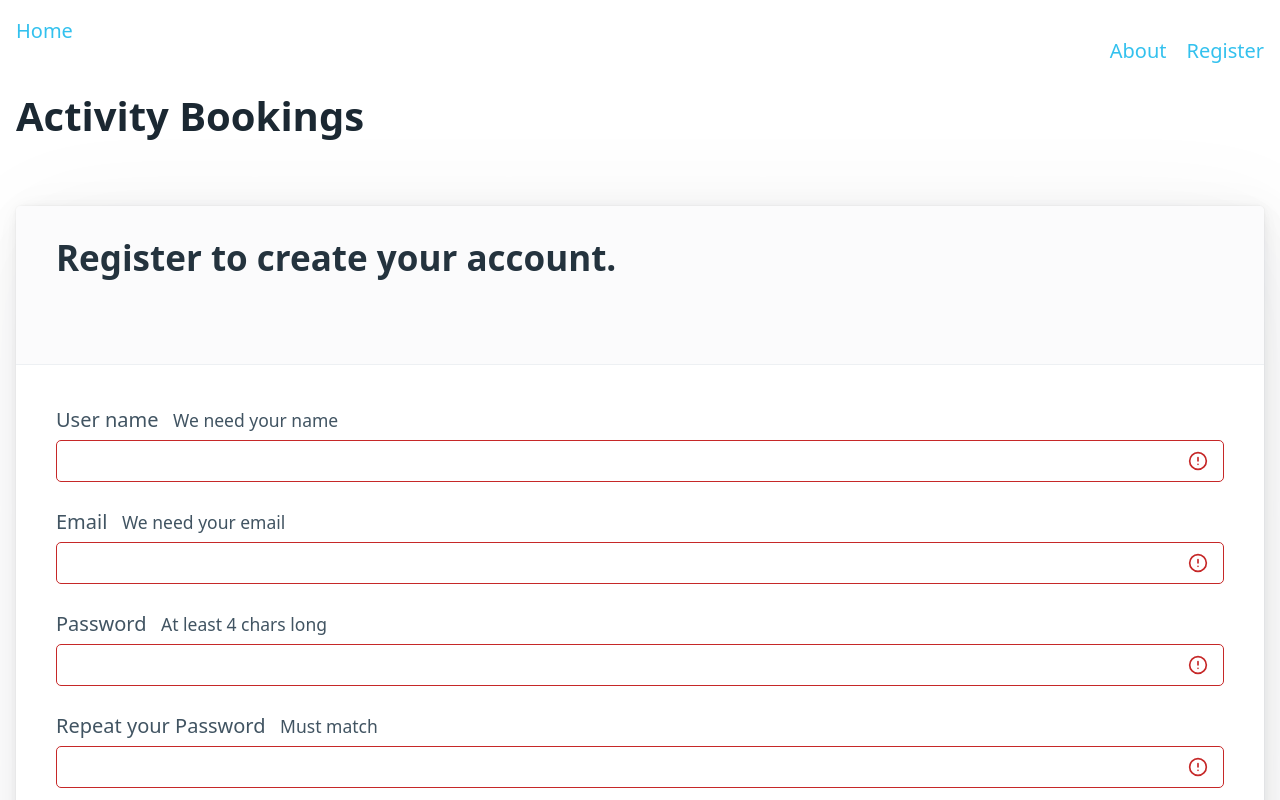
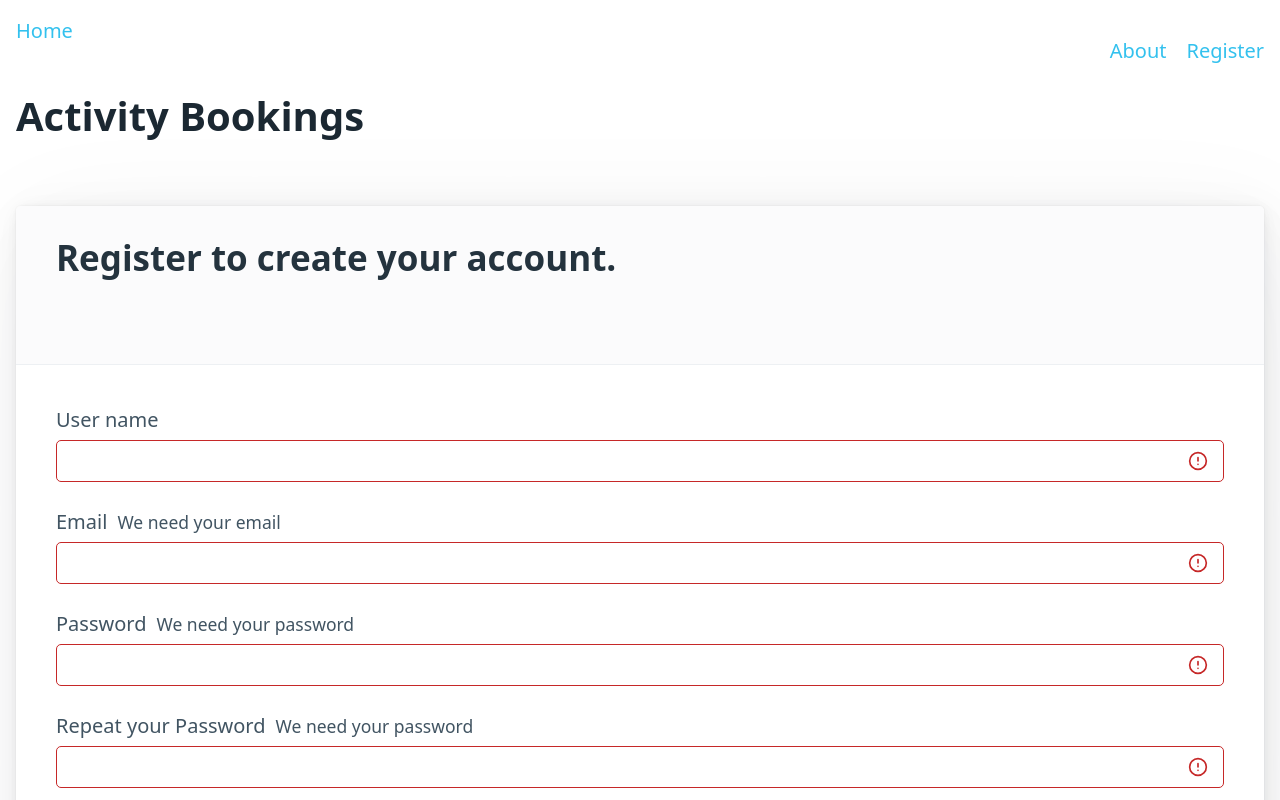
Before and after one commit to AlbertoBasalo/ng-lab, an Angular app: page /auth/register in a window 1280 px wide. Shown: the top 800 px of the page. Built offline with nearby package versions, Linux system fonts and the light colour scheme.

Commit message:
feat: register form

```diff
--- a/src/app/routes/auth/register.form.ts
+++ b/src/app/routes/auth/register.form.ts
@@ -1,6 +1,7 @@
 import { CommonModule } from '@angular/common';
 import { ChangeDetectionStrategy, Component } from '@angular/core';
 import {
+  AbstractControl,
   FormControl,
   FormGroup,
   ReactiveFormsModule,
@@ -16,7 +17,9 @@ import {
       <fieldset>
         <label for="username">
           <span>User name</span>
-          <small id="username-error"> We need your name</small>
+          @if (showError('username')){
+          <small id="username-error">We need your name</small>
+          }
           <input
             type="text"
             id="username"
@@ -27,7 +30,9 @@ import {
         </label>
         <label for="email">
           <span>Email</span>
-          <small id="email-error"> We need your email</small>
+          @if (form.controls['email'].invalid){
+          <small id="email-error">We need your email</small>
+          }
           <input
             type="email"
             id="email"
@@ -38,7 +43,9 @@ import {
         </label>
         <label for="password">
           <span>Password</span>
-          <small id="password-error"> At least 4 chars long</small>
+          @if (form.controls['password'].invalid){
+          <small id="password-error">We need your password</small>
+          }
           <input
             type="password"
             id="password"
@@ -49,7 +56,9 @@ import {
         </label>
         <label for="repeatPassword">
           <span>Repeat your Password</span>
-          <small id="repeatPassword-error"> Must match</small>
+          @if (form.controls['repeatPassword'].invalid){
+          <small id="repeatPassword-error">We need your password</small>
+          }
           <input
             type="password"
             id="repeatPassword"
@@ -68,9 +77,17 @@ export class RegisterForm {
   readonly #passwordValidators = [Validators.required, Validators.minLength(4)];
 
   form = new FormGroup({
-    username: new FormControl('', [Validators.required]),
+    username: new FormControl('', [
+      Validators.required,
+      Validators.minLength(2),
+    ]),
     email: new FormControl('', [Validators.required, Validators.email]),
     password: new FormControl('', this.#passwordValidators),
     repeatPassword: new FormControl('', this.#passwordValidators),
   });
+
+  showError(controlName: string) {
+    const control: AbstractControl | null = this.form.get(controlName);
+    return control && control.invalid && control.touched;
+  }
 }
```
